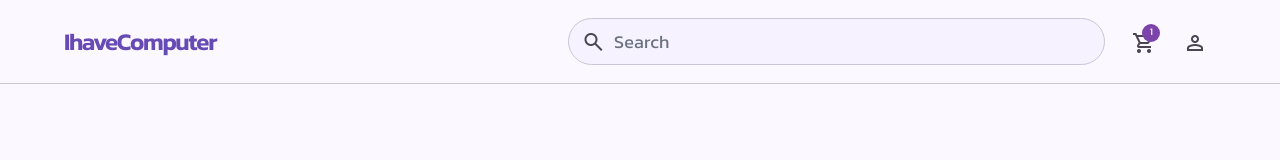
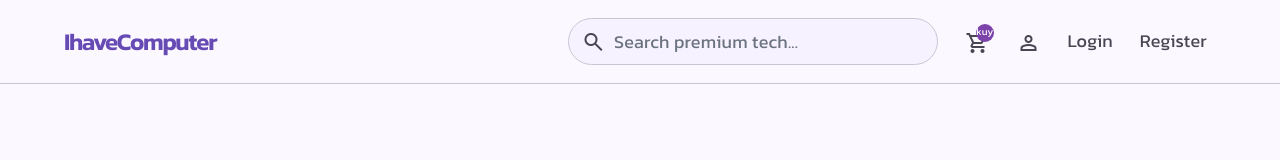
Before and after one commit to Supphanat-P/CSI204-I-Have-Computer, a React (Vite) app in the folder frontend/: page /products in a window 1280 px wide. Shown: the top 160 px of the page. Built offline with nearby package versions, Linux system fonts and the light colour scheme.

Commit message:
Update MainLayout.jsx

```diff
--- a/frontend/src/layouts/MainLayout.jsx
+++ b/frontend/src/layouts/MainLayout.jsx
@@ -1,11 +1,16 @@
-import { Outlet, Link } from "react-router-dom";
-import { useState } from "react";
+import { Outlet, Link, useLocation } from "react-router-dom";
+import { useState, useEffect } from "react";
 export default function MainLayout() {
+  const location = useLocation();
   const [isScrolled, setIsScrolled] = useState(false);
   const [activeNav, setActiveNav] = useState("");
   const navItems = [];
   const [searchQuery, setSearchQuery] = useState("");
-  const [isLogin, setIsLogin] = useState(true);
+  const [isLogin, setIsLogin] = useState(false);
+
+  useEffect(() => {
+    setIsLogin(!!localStorage.getItem("currentUser"));
+  }, [location]);
   return (
     <>
       {/* TopNavBar */}
@@ -49,7 +54,7 @@ export default function MainLayout() {
               </span>
               <input
                 className="w-full bg-surface-container-low border border-outline-variant rounded-full py-2 pl-10 pr-4 focus:ring-2 focus:ring-primary focus:border-primary outline-none transition-all"
-                placeholder="Search "
+                placeholder="Search premium tech..."
                 type="text"
                 value={searchQuery}
                 onChange={(e) => setSearchQuery(e.target.value)}
@@ -59,26 +64,23 @@ export default function MainLayout() {
               <button className="p-2 text-on-surface-variant hover:text-primary transition-colors duration-200 relative group">
                 <span className="material-symbols-outlined">shopping_cart</span>
                 <span className="absolute top-1 right-1 w-4 h-4 bg-secondary text-white text-[10px] flex items-center justify-center rounded-full">
-                  {/* {cartCount} */} 1
+                  {/* {cartCount} */} kuy
                 </span>
               </button>
+              <Link to="/profile" className="p-2 text-on-surface-variant hover:text-primary transition-colors duration-200">
+                <span className="material-symbols-outlined">person</span>
+              </Link>
               {isLogin ? (
-                <button className="p-2 text-on-surface-variant hover:text-primary transition-colors duration-200 active:scale-90">
+                <Link to="/profile" className="p-2 text-on-surface-variant hover:text-primary transition-colors duration-200 active:scale-90">
                   <span className="material-symbols-outlined">person</span>
-                </button>
+                </Link>
               ) : (
                 <>
-                  <Link
-                    to="/login"
-                    className="p-2 text-on-surface-variant hover:text-primary duration-200 active:scale-90 font-label-md"
-                  >
+                  <Link to="/login" className="p-2 text-on-surface-variant hover:text-primary duration-200 active:scale-90 font-label-md">
                     Login
                   </Link>
 
-                  <Link
-                    to="/register"
-                    className="p-2 text-on-surface-variant hover:text-primary duration-200 active:scale-90 font-label-md"
-                  >
+                  <Link to="/register" className="p-2 text-on-surface-variant hover:text-primary duration-200 active:scale-90 font-label-md">
                     Register
                   </Link>
                 </>
```
